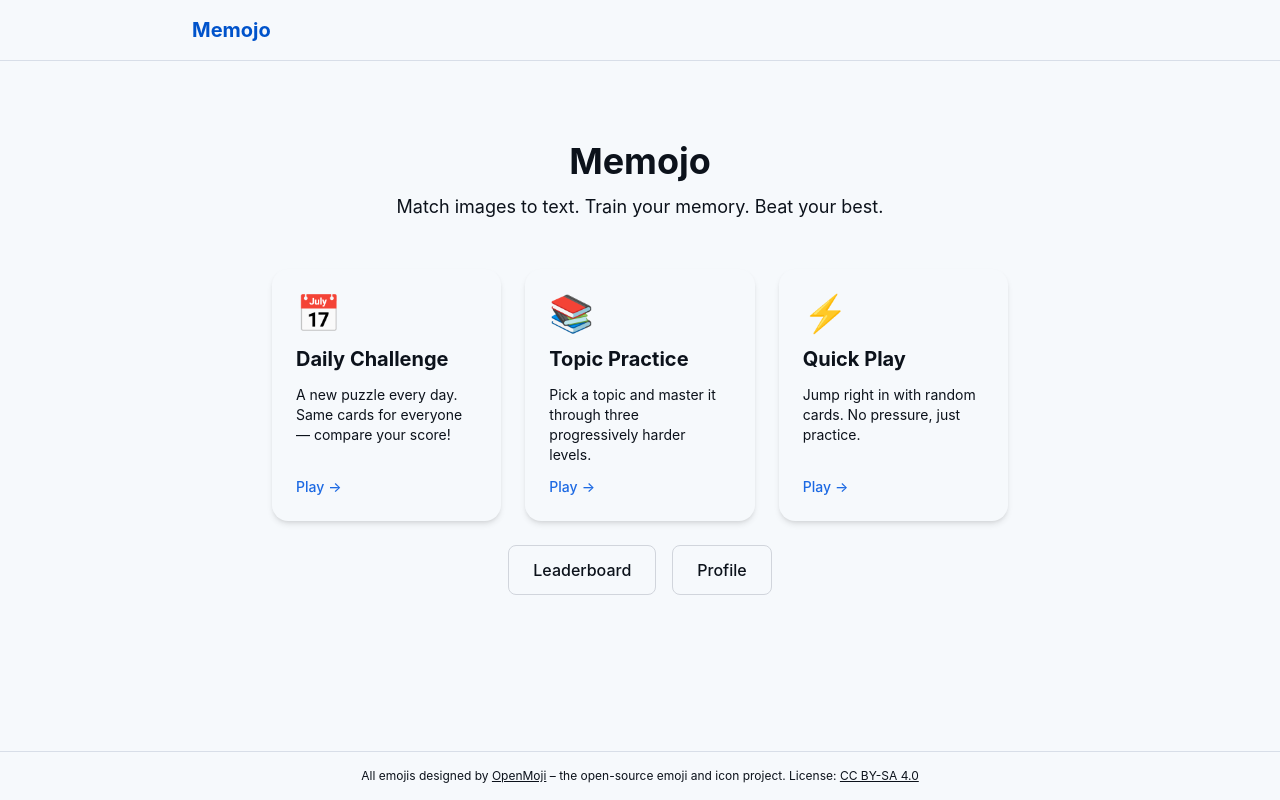
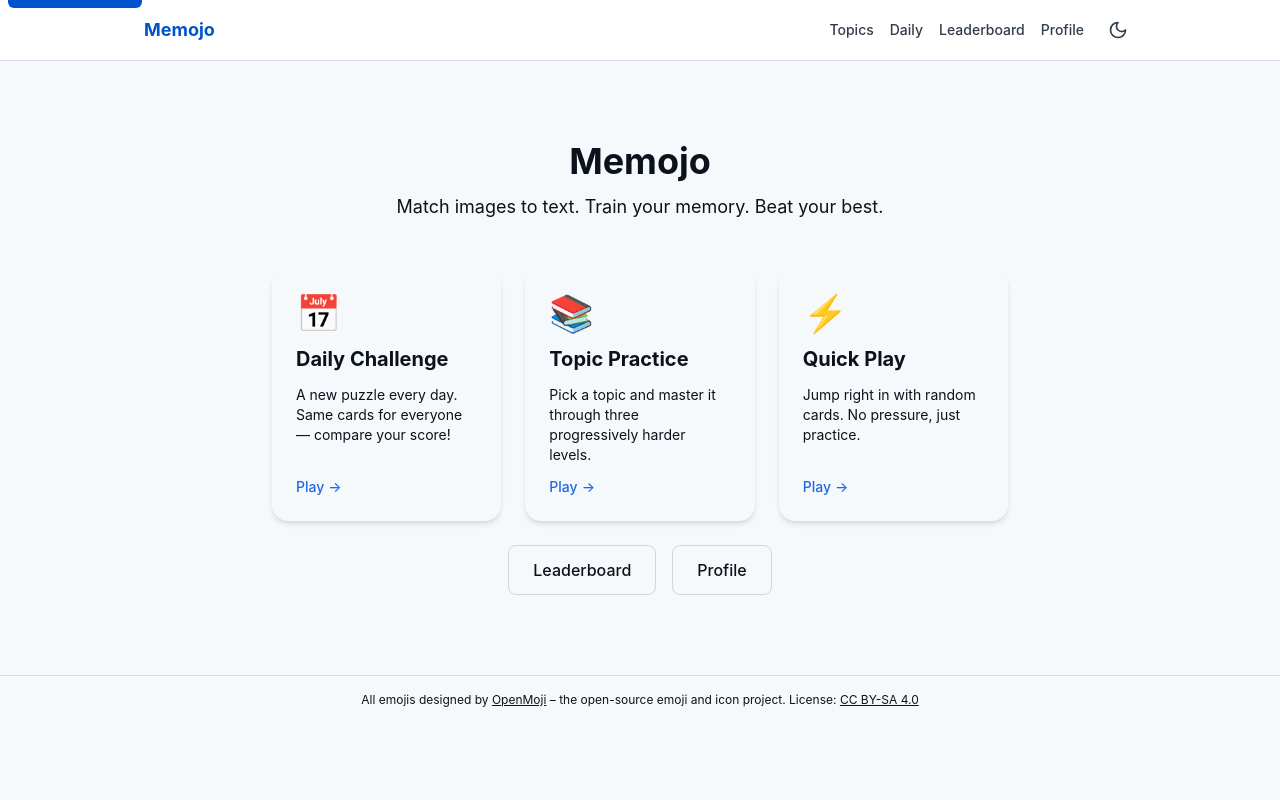
Before and after one commit to rses97/memojo, a Nuxt app: page / in a window 1280 px wide. Built offline with nearby package versions, Linux system fonts and the light colour scheme.

Commit message:
feat: add skip-to-content link, ARIA live region, and theme toggle to layout

```diff
--- /dev/null
+++ b/app/components/ui/SkipToContent.vue
@@ -0,0 +1,8 @@
+<template>
+  <a
+    href="#main-content"
+    class="fixed left-2 top-2 z-[100] -translate-y-full rounded-md bg-primary-600 px-4 py-2 text-sm font-semibold text-white transition-transform focus:translate-y-0 focus:outline-2 focus:outline-offset-2 focus:outline-primary-500"
+  >
+    Skip to content
+  </a>
+</template>
--- a/app/layouts/default.vue
+++ b/app/layouts/default.vue
@@ -1,13 +1,59 @@
+<script setup lang="ts">
+const userStore = useUserStore()
+
+onMounted(() => {
+  userStore.initTheme()
+})
+</script>
+
 <template>
-  <div class="flex min-h-screen flex-col bg-surface-50 text-surface-900">
-    <header class="border-b border-surface-200 px-6 py-4">
-      <div class="mx-auto flex max-w-4xl items-center justify-between">
-        <NuxtLink to="/" class="text-xl font-bold text-primary-600"> Memojo </NuxtLink>
+  <div class="min-h-screen bg-surface-50 text-surface-900">
+    <SkipToContent />
+
+    <header class="border-b border-surface-200 bg-white dark:bg-surface-100">
+      <div class="mx-auto flex max-w-5xl items-center justify-between px-4 py-3">
+        <NuxtLink
+          to="/"
+          class="text-lg font-bold text-primary-600 hover:text-primary-700"
+          aria-label="Memojo — Home"
+        >
+          Memojo
+        </NuxtLink>
+
+        <nav class="flex items-center gap-4" aria-label="Main navigation">
+          <NuxtLink
+            to="/topics"
+            class="text-sm font-medium text-surface-700 hover:text-primary-600"
+          >
+            Topics
+          </NuxtLink>
+          <NuxtLink to="/daily" class="text-sm font-medium text-surface-700 hover:text-primary-600">
+            Daily
+          </NuxtLink>
+          <NuxtLink
+            to="/leaderboard"
+            class="text-sm font-medium text-surface-700 hover:text-primary-600"
+          >
+            Leaderboard
+          </NuxtLink>
+          <NuxtLink
+            to="/profile"
+            class="text-sm font-medium text-surface-700 hover:text-primary-600"
+          >
+            Profile
+          </NuxtLink>
+          <ThemeToggle />
+        </nav>
       </div>
     </header>
-    <main class="mx-auto w-full max-w-4xl flex-1 px-6 py-8">
+
+    <main id="main-content" class="mx-auto max-w-5xl px-4 py-8" tabindex="-1">
       <slot />
     </main>
+
+    <!-- Screen reader announcements -->
+    <div id="sr-announcements" aria-live="assertive" aria-atomic="true" class="sr-only" />
+
     <footer class="border-t border-surface-200 px-6 py-4 text-center text-xs text-surface-500">
       All emojis designed by
       <a
```
